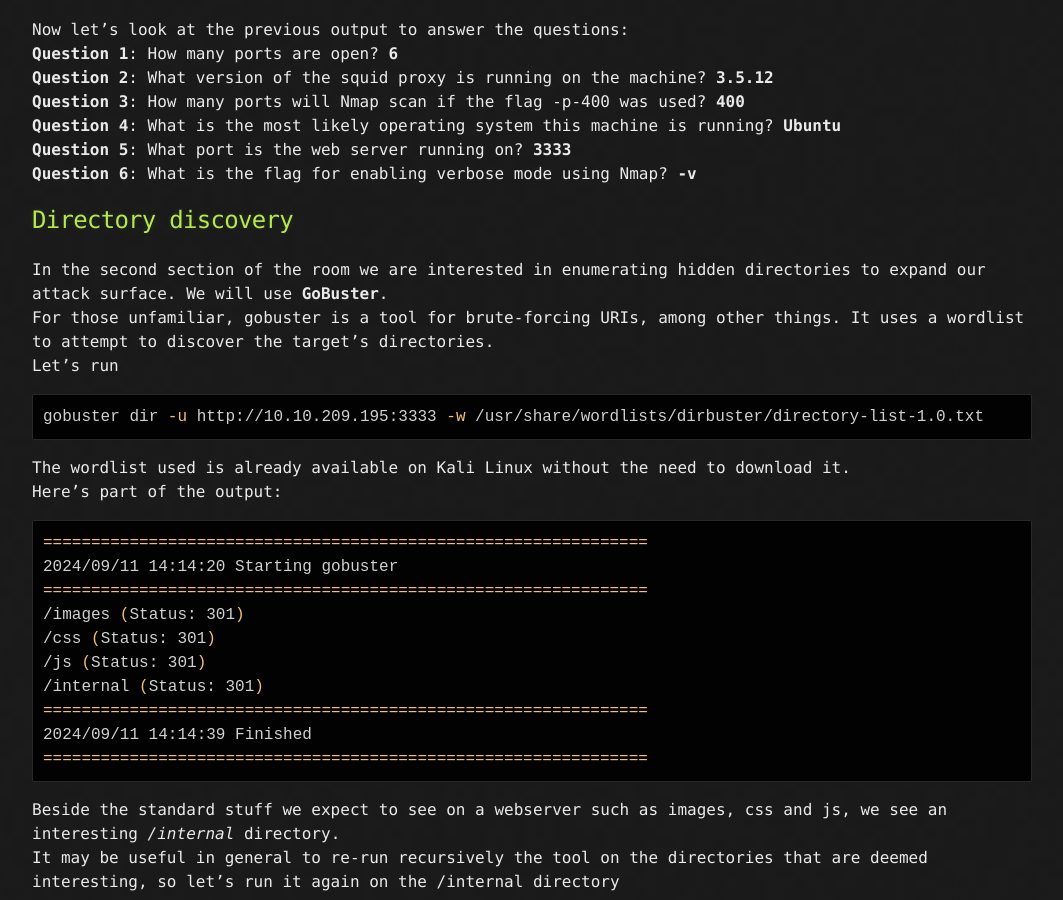
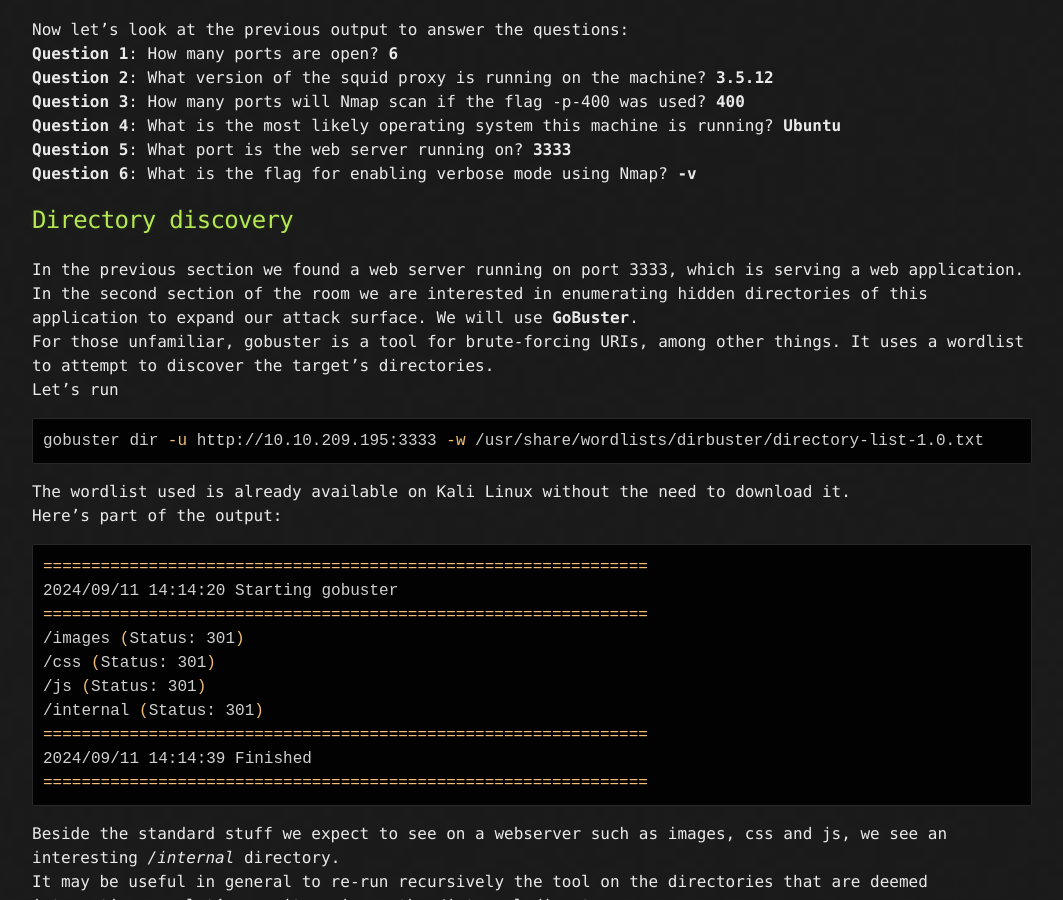
Before and after one commit to n-califano/n-califano.github.io, a Jekyll site: the page built from _posts/2024-09-11-tryhackme-vulnversity-room.md, in a window 1280 px wide and 900 px high, scrolled down 1099 px. Shown: the whole window, without its empty margins (108-1171 px from the left). Built offline with Jekyll 4.4.1, drawn with Linux system fonts in a browser that asks for light colours; some of the changed text lies outside the part shown.

Commit message:
vulnversity - clarified some concepts

````diff
--- a/_posts/2024-09-11-tryhackme-vulnversity-room.md
+++ b/_posts/2024-09-11-tryhackme-vulnversity-room.md
@@ -52,7 +52,8 @@
 
 ## Directory discovery
 
-In the second section of the room we are interested in enumerating hidden directories to expand our attack surface. We will use **GoBuster**.
+In the previous section we found a web server running on port 3333, which is serving a web application.
+In the second section of the room we are interested in enumerating hidden directories of this application to expand our attack surface. We will use **GoBuster**.
 For those unfamiliar, gobuster is a tool for brute-forcing URIs, among other things. It uses a wordlist to attempt to discover the target's directories.
 Let's run
 
@@ -314,7 +315,7 @@
 /sbin/mount.cifs
 ```
 
-We cross-check the files of the previous output with the programs on the _https://gtfobins.github.io/_ page and find out that _/bin/systemctl_ is susceptible to SUID exploitation.
+We cross-check the files of the previous output with the programs on the _https://gtfobins.github.io/_ page and find out that _/bin/systemctl_ is in our list and is susceptible to SUID exploitation.
 
 Since systemctl is owned by root that means that we can run it with root's permission.
 How do we use this?
````
Also changed, not shown: other parts of _posts/2024-09-11-tryhackme-vulnversity-room.md (+2 -2 lines).
